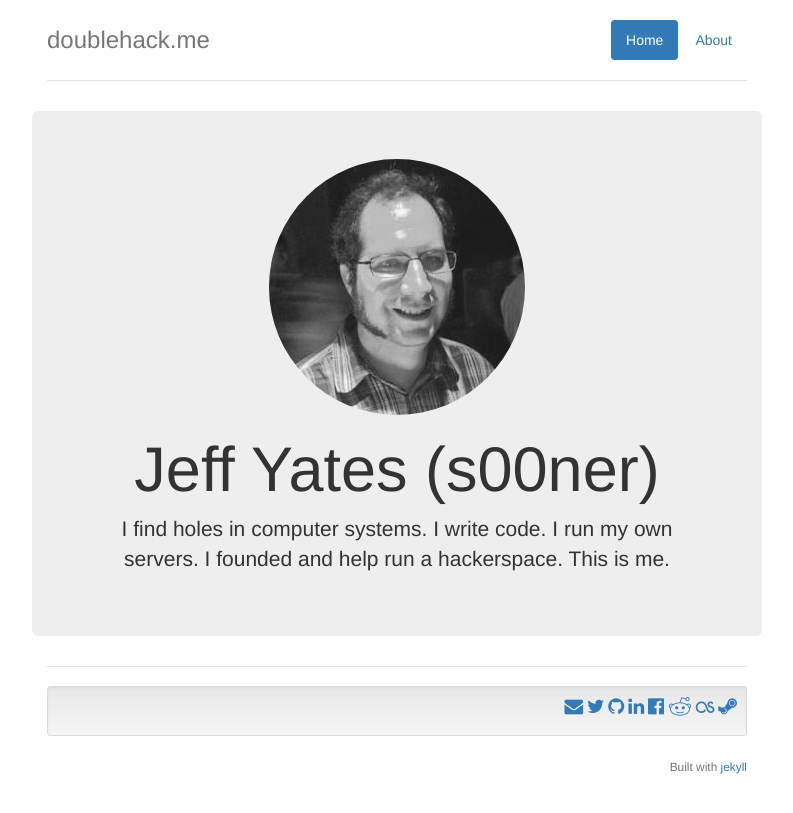
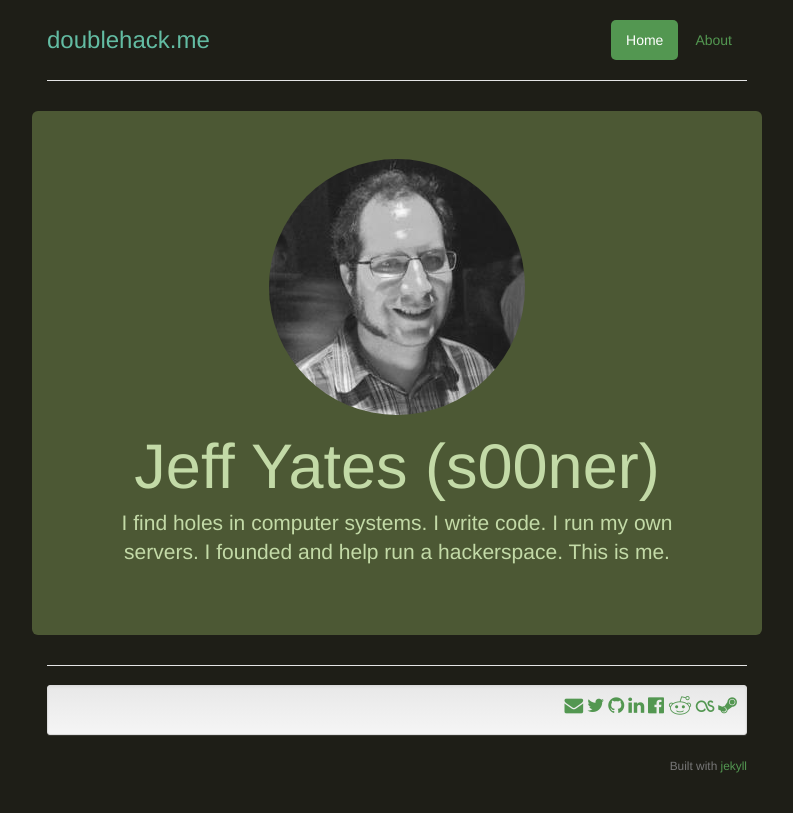
Before and after one commit to s00ner/doublehack.me, a Jekyll site: the page built from index.html, in a window 1280 px wide. Shown: the top 813 px of the page, without its empty margins (243-1036 px from the left). Built offline with Jekyll 4.4.1, drawn with Linux system fonts in a browser that asks for light colours; nearby versions of some CDN libraries.

Commit message:
added lavish css

```diff
--- a/_includes/head.html
+++ b/_includes/head.html
@@ -5,7 +5,7 @@
 
     <title>{% if page.title %}{{ page.title }}{% else %}{{ site.title }}{% endif %}</title>
     <meta name="description" content="{{ site.description }}">
-    <link rel="stylesheet" href="{{ "/bootstrap/css/bootstrap.min.css" | prepend: site.baseurl }}">
+    <link rel="stylesheet" href="{{ "/bootstrap/css/lavish-bootstrap.css" | prepend: site.baseurl }}">
 
     <link rel="stylesheet" href="{{ "/bootstrap/css/bootstrap-theme.min.css" | prepend: site.baseurl }}">
 
```
